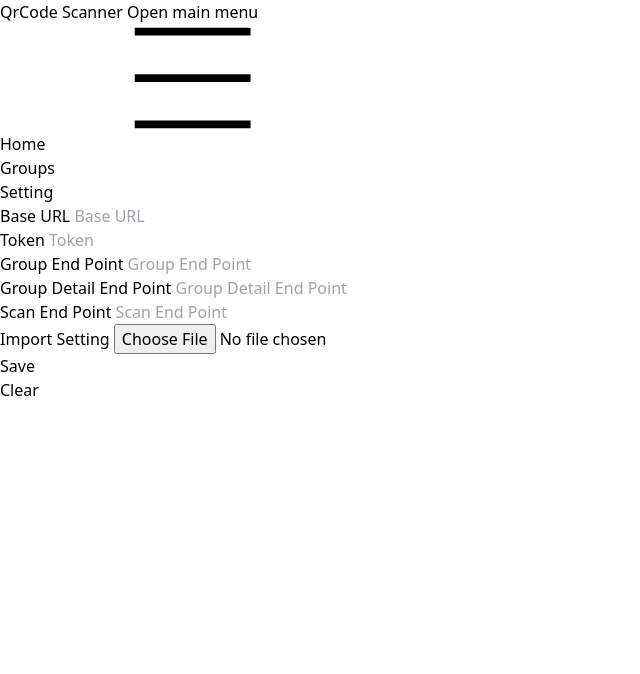
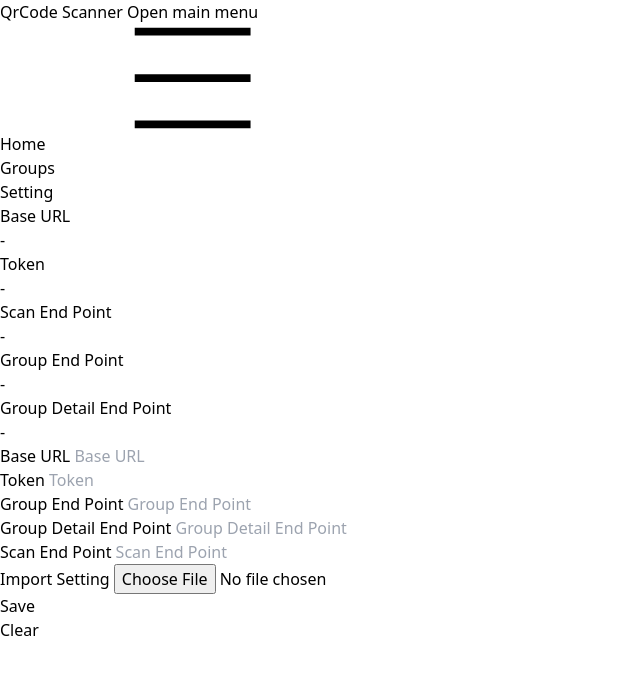
Before and after one commit to tcandra24/qr-code-scanner-vue, a Vue app: page /setting in a window 1280 px wide. Shown: the top 674 px of the page, without its empty margins (0-640 px from the left). Built offline with nearby package versions, Linux system fonts and the light colour scheme; what vue-sweetalert2 would draw is missing.

Commit message:
Fix Upload file json, Template Setting Index

```diff
--- a/src/components/HeaderSection.vue
+++ b/src/components/HeaderSection.vue
@@ -9,13 +9,16 @@ const isNavOpen = ref(false);
     <div
       class="max-w-screen-xl flex flex-wrap items-center justify-between mx-auto p-4"
     >
-      <a href="/" class="flex items-center space-x-3 rtl:space-x-reverse">
+      <router-link
+        :to="{ name: 'home' }"
+        class="flex items-center space-x-3 rtl:space-x-reverse"
+      >
         <span
           class="self-center text-2xl font-semibold whitespace-nowrap dark:text-white"
         >
           QrCode Scanner
         </span>
-      </a>
+      </router-link>
       <button
         @click="isNavOpen = !isNavOpen"
         data-collapse-toggle="navbar-default"
--- /dev/null
+++ b/src/components/SettingDisplay.vue
@@ -0,0 +1,26 @@
+<script setup>
+const props = defineProps({
+  title: {
+    type: String,
+    required: true,
+  },
+  value: {
+    type: String,
+    required: true,
+  },
+  classCustom: {
+    type: String,
+    required: false,
+    default: "",
+  },
+});
+</script>
+
+<template>
+  <div class="w-full px-3 mb-6 md:mb-0 p-3" :class="props.classCustom">
+    <h3 class="uppercase tracking-wide text-gray-700 text-lg font-bold">
+      {{ props.title }}
+    </h3>
+    <p class="text-base">{{ props.value ? props.value : "-" }}</p>
+  </div>
+</template>
--- a/src/stores/appStore.js
+++ b/src/stores/appStore.js
@@ -18,6 +18,14 @@ export const useAppStore = defineStore(
       token.value = payload.token;
     };
 
+    const resetSetting = () => {
+      base_url.value = "";
+      scan_end_point.value = "";
+      group_end_point.value = "";
+      group_detail_end_point.value = "";
+      token.value = "";
+    };
+
     return {
       base_url,
       scan_end_point,
@@ -25,6 +33,7 @@ export const useAppStore = defineStore(
       group_detail_end_point,
       token,
       changeSetting,
+      resetSetting,
     };
   },
   {
--- a/src/view/group/Show.vue
+++ b/src/view/group/Show.vue
@@ -1,5 +1,6 @@
 <script setup>
 import LayoutDefault from "../../layouts/Default.vue";
+import { onMounted } from "vue";
 import { useAppStore } from "../../stores/appStore";
 import { useGroupStore } from "../../stores/groupStore";
 import { storeToRefs } from "pinia";
@@ -8,8 +9,7 @@ import { useRoute } from "vue-router";
 
 const store = useAppStore();
 const storeGroup = useGroupStore();
-const { base_url, group_end_point, group_detail_end_point, token } =
-  storeToRefs(store);
+const { base_url, group_detail_end_point, token } = storeToRefs(store);
 const { group } = storeToRefs(storeGroup);
 
 const route = useRoute();
@@ -20,10 +20,10 @@ const getData = () => {
   try {
     const payload = {
       base_url: base_url.value,
-      group_end_point: group_end_point.value,
+      group_detail_end_point: group_detail_end_point.value,
       token: token.value,
     };
-    storeGroup.getGroups(slug, payload);
+    storeGroup.getGroup(slug, payload);
   } catch (error) {
     toast.error(error);
   }
@@ -71,7 +71,7 @@ onMounted(() => {
                     : 'bg-red-300 text-red-900',
                 ]"
               >
-                {registration.is_scan}
+                {{ registration.is_scan }}
               </span>
             </div>
           </div>
--- a/src/view/setting/Index.vue
+++ b/src/view/setting/Index.vue
@@ -3,7 +3,18 @@ import { ref } from "vue";
 import LayoutDefault from "../../layouts/Default.vue";
 import { useAppStore } from "../../stores/appStore";
 
+import { storeToRefs } from "pinia";
+
+import SettingDisplay from "../../components/SettingDisplay.vue";
+
 const store = useAppStore();
+const {
+  base_url: base_url_state,
+  scan_end_point: scan_end_point_state,
+  group_end_point: group_end_point_state,
+  group_detail_end_point: group_detail_end_point_state,
+  token: token_state,
+} = storeToRefs(store);
 const { changeSetting } = store;
 
 const base_url = ref("");
@@ -11,6 +22,8 @@ const scan_end_point = ref("");
 const group_end_point = ref("");
 const group_detail_end_point = ref("");
 const token = ref("");
+
+const fileInput = ref(null);
 
 const submit = () => {
   const payload = {
@@ -22,11 +35,65 @@ const submit = () => {
   };
 
   changeSetting(payload);
+
+  base_url.value = "";
+  scan_end_point.value = "";
+  group_end_point.value = "";
+  group_detail_end_point.value = "";
+  token.value = "";
+};
+
+const readFile = () => {
+  const file = fileInput.value.files[0];
+  if (!file) {
+    toast.error("No file selected");
+    return;
+  }
+
+  const fileReader = new FileReader();
+  fileReader.onloadend = () => {
+    try {
+      const jsonData = JSON.parse(fileReader.result);
+
+      base_url.value = jsonData.base_url;
+      scan_end_point.value = jsonData.scan_end_point;
+      group_end_point.value = jsonData.group_end_point;
+      group_detail_end_point.value = jsonData.group_detail_end_point;
+      token.value = jsonData.token;
+    } catch (error) {
+      toast.error(error);
+    }
+  };
+
+  fileReader.readAsText(file, "UTF-8");
 };
 </script>
 
 <template>
   <LayoutDefault>
+    <div className="max-w-lg rounded mx-auto overflow-hidden mb-5">
+      <div className="w-full max-w-lg">
+        <div className="flex flex-wrap">
+          <SettingDisplay title="Base URL" :value="base_url_state" />
+          <SettingDisplay title="Token" :value="token_state" />
+          <SettingDisplay
+            title="Scan End Point"
+            :value="scan_end_point_state"
+            classCustom="md:w-1/2"
+          />
+          <SettingDisplay
+            title="Group End Point"
+            :value="group_end_point_state"
+            classCustom="md:w-1/2"
+          />
+          <SettingDisplay
+            title="Group Detail End Point"
+            :value="group_detail_end_point_state"
+            classCustom="md:w-1/2"
+          />
+        </div>
+      </div>
+    </div>
     <div
       class="max-w-lg rounded mx-auto overflow-hidden shadow-lg p-10 border-2"
     >
@@ -130,6 +197,8 @@ const submit = () => {
               class="appearance-none block w-full bg-gray-200 text-gray-700 border border-gray-200 rounded py-3 px-4 mb-3 leading-tight cursor-pointer focus:outline-none focus:bg-white focus:border-gray-500"
               id="file-setting"
               type="file"
+              ref="fileInput"
+              @change="readFile()"
               placeholder="File Setting"
               accept="application/JSON"
             />
@@ -148,6 +217,7 @@ const submit = () => {
           <div class="w-full md:w-1/4 px-1 mb-6 md:mb-0">
             <button
               class="shadow bg-red-500 hover:bg-red-400 focus:shadow-outline focus:outline-none w-full text-white font-bold py-2 px-4 rounded"
+              @click="store.resetSetting()"
               type="button"
             >
               Clear
```
